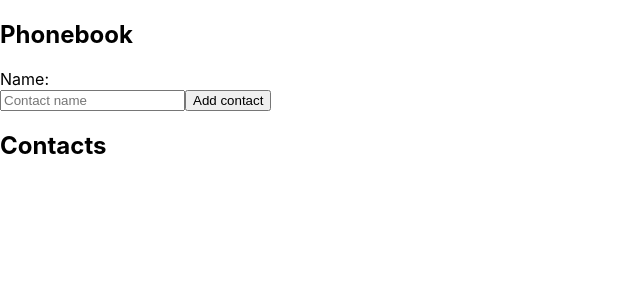
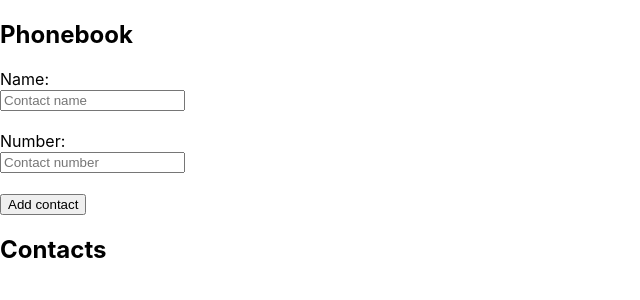
Before and after one commit to brzozanet/goit-react, a React (Create React App) app: page / in a window 1280 px wide. Shown: the top 300 px of the page, without its empty margins (0-640 px from the left). Built offline with nearby package versions, Linux system fonts and the light colour scheme.

Commit message:
Homework step #2

```diff
--- a/src/components/App.jsx
+++ b/src/components/App.jsx
@@ -6,6 +6,7 @@ export class App extends Component {
   state = {
     contacts: [],
     name: "",
+    number: "",
   };
 
   addContact = event => {
@@ -13,6 +14,7 @@ export class App extends Component {
     const contact = {
       id: nanoid(),
       name: event.target.elements.name.value,
+      number: event.target.elements.number.value,
     };
 
     this.setState(prevState => ({
@@ -34,17 +36,35 @@ export class App extends Component {
               name="name"
               id=""
               placeholder="Contact name"
-              pattern="^[a-zA-Z]+(([' \u2013][a-zA-Z])?[a-zA-Z]*)*$"
-              title="Name may contain only letters, apostrophe, dash, and spaces. For example Adrian, Jacob Mercer, Charles de Batz de Castelmore d'Artagnan"
+              pattern="[A-Za-z\s']*"
+              title="Wprowadź tylko litery, spacje i apostrofy."
               required
             />
           </label>
+          <br />
+          <br />
+          <label>
+            Number: <br />
+            <input
+              type="tel"
+              name="number"
+              id=""
+              placeholder="Contact number"
+              pattern="[+]?[\d\s()-]*"
+              title="Wprowadź poprawny numer telefonu."
+              required
+            />
+          </label>
+          <br />
+          <br />
           <button type="submit">Add contact</button>
         </form>
         <h2>Contacts</h2>
         <ul>
           {this.state.contacts.map(contact => (
-            <li key={contact.id}>{contact.name}</li>
+            <li key={contact.id}>
+              {contact.name}: {contact.number}
+            </li>
           ))}
         </ul>
       </div>
```
